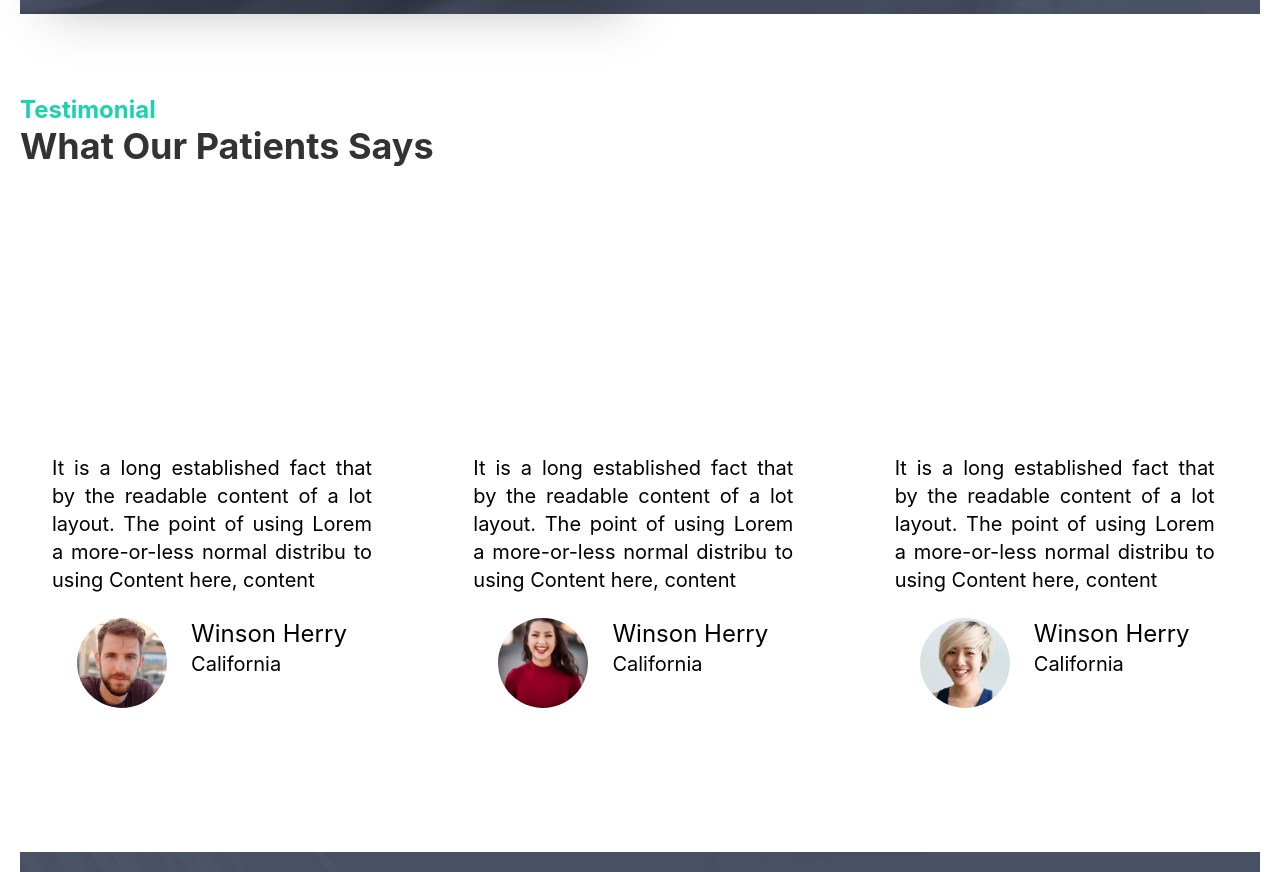
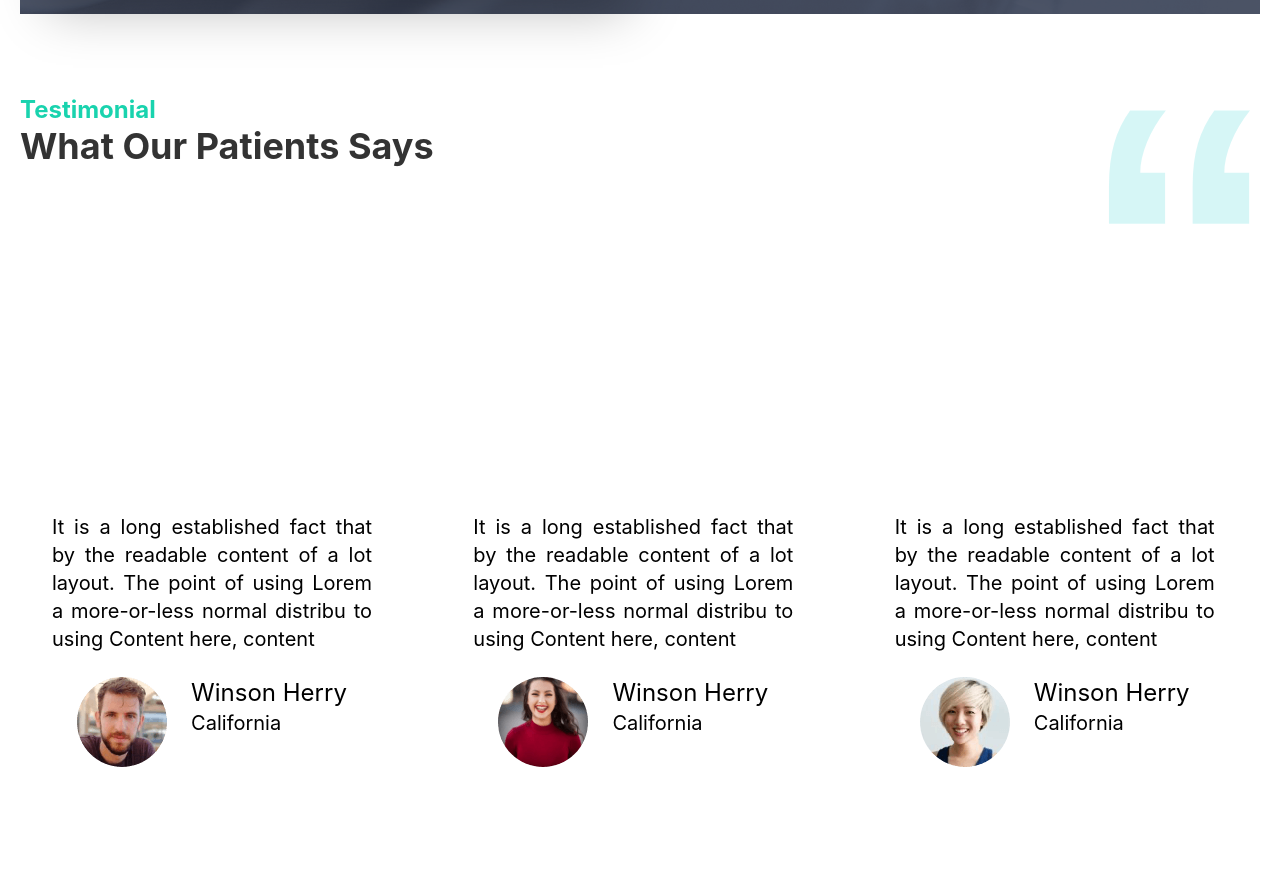
Before and after one commit to sofiulalom/doctors-protal-client, a React (Create React App) app: page / in a window 1280 px wide. Shown: the part 2860-3732 px from the top of the page. Built offline with nearby package versions, Linux system fonts and the light colour scheme.

Commit message:
new code add commit

```diff
--- a/src/pages/Appoinmentone/AvailableAppoinment/AvailableAppoinment.js
+++ b/src/pages/Appoinmentone/AvailableAppoinment/AvailableAppoinment.js
@@ -14,7 +14,7 @@ const AvailableAppoinment = ({selectedDate}) => {
     },[])
     return (
         <section className='my-16'>
-            <p className='text-center text-2xl text-secondary font-bold'>Available Services on {format(selectedDate, 'PP')}</p>
+            <p className='text-center lg:text-2xl text-secondary font-bold text-xl'>Available Services on {format(selectedDate, 'PP')}</p>
             <div className='grid gap-6 grid-cols-1 md:grid-cols-2 lg:grid-cols-3 mt-6'>
              {
                 appoinmentoption.map(option => <AppoinmentOption
--- a/src/pages/Home/Tastimonial/Tastimonialdata.js
+++ b/src/pages/Home/Tastimonial/Tastimonialdata.js
@@ -3,6 +3,7 @@ import person1 from '../../../assets/images/people1.png'
 import person2 from '../../../assets/images/people2.png'
 import person3 from '../../../assets/images/people3.png'
 import Tastimonial from './Tastimonial';
+import testimon from '../../../assets/icons/quote.svg'
 const Tastimonialdata = () => {
     const testimonialdata=[
         {
@@ -29,8 +30,15 @@ const Tastimonialdata = () => {
     ]
     return (
         <div className='mt-20'>
+           <div className='flex justify-between'>
+            <div>
             <h5 className='text-2xl font-bold text-secondary'>Testimonial</h5>
             <h3 className='text-4xl font-bold'>What Our Patients Says</h3>
+            </div>
+            <div className=''>
+              <img src={testimon} className='w-40' alt="" />
+            </div>
+           </div>
             <div className='grid grid-cols-1 lg:grid-cols-3 md:grid-cols-2 gap-6 mt-64'>
               {
                 testimonialdata.map(testi => <Tastimonial
```
